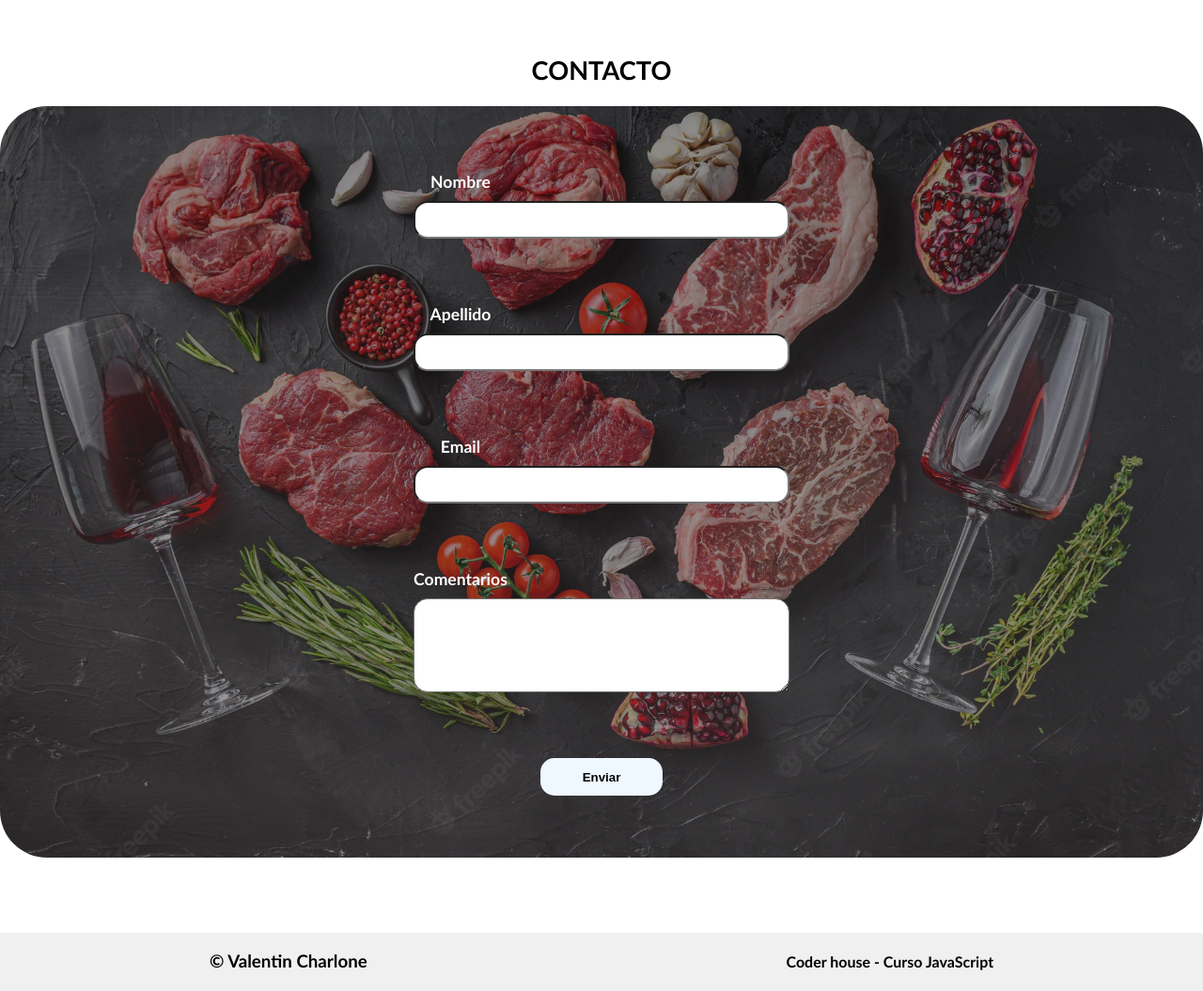
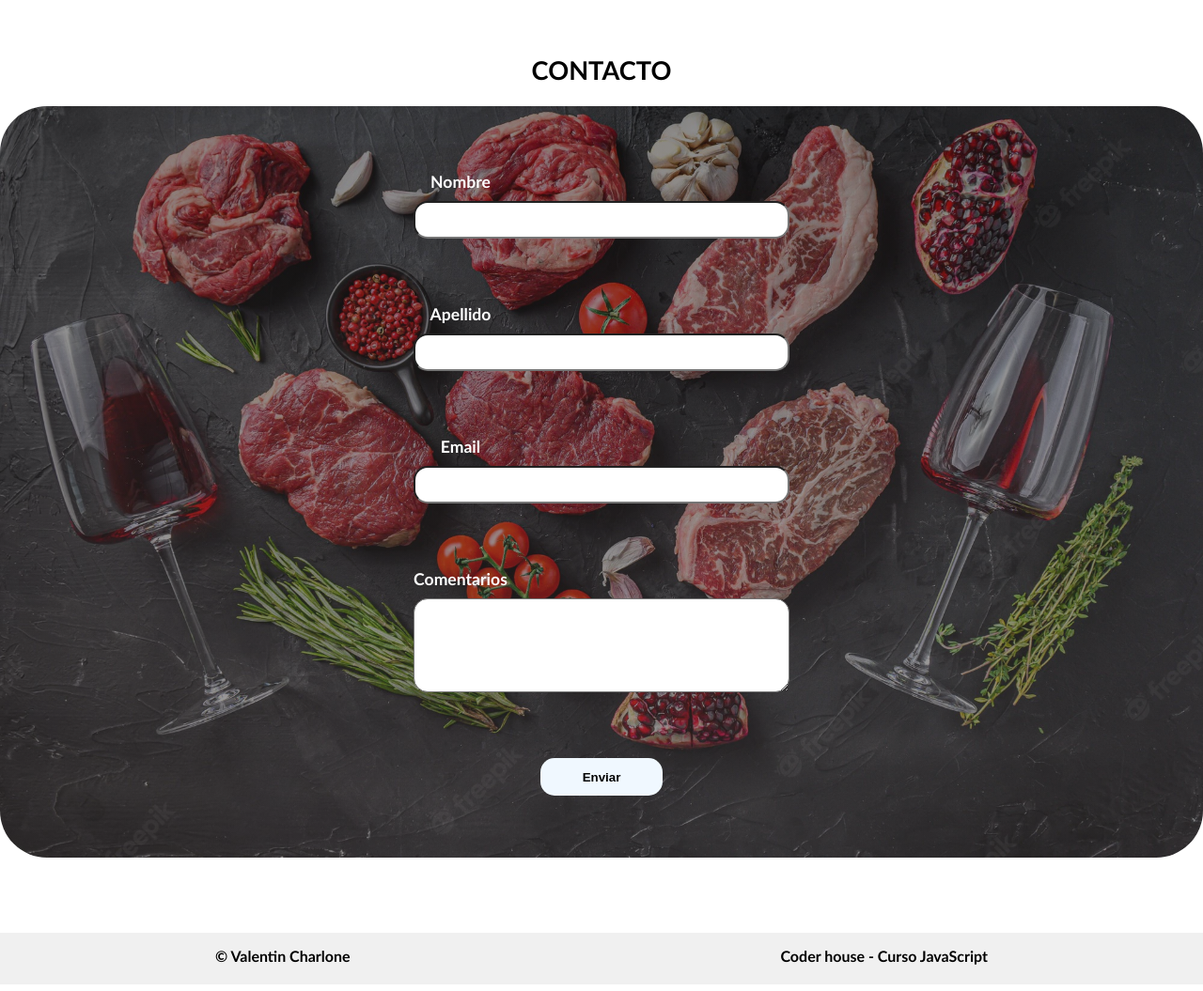
Before and after one commit to valentincharlone/PrimeraEntrega-JavaScript, a plain HTML site: page about.html in a window 1280 px wide. Shown: the part 135-1190 px from the top of the page at 94% size. Drawn offline with Linux system fonts and the light colour scheme; no server answers.

Commit message:
cambiando

```diff
--- a/css/style.css
+++ b/css/style.css
@@ -60,7 +60,7 @@ header .logo {
 
     text-align: center;
     line-height: 70px;
-    font-size: 0.9rem;
+    font-size: 1.0rem;
 }
 .container-nav nav a{
     text-decoration: none;
@@ -246,6 +246,16 @@ header .logo {
     justify-content: space-around;
     background-color: rgb(240, 240, 240);
 }
+.footer-div-about  h3{
+    margin-top: 15px;
+    font-size: 1rem;
+    font-weight: bolder;
+}
+.footer-div-about h4{
+    margin-top: 15px;
+    font-size: 1rem;
+    font-weight: bolder;
+}
 
 
 /* ABOUT */
```
